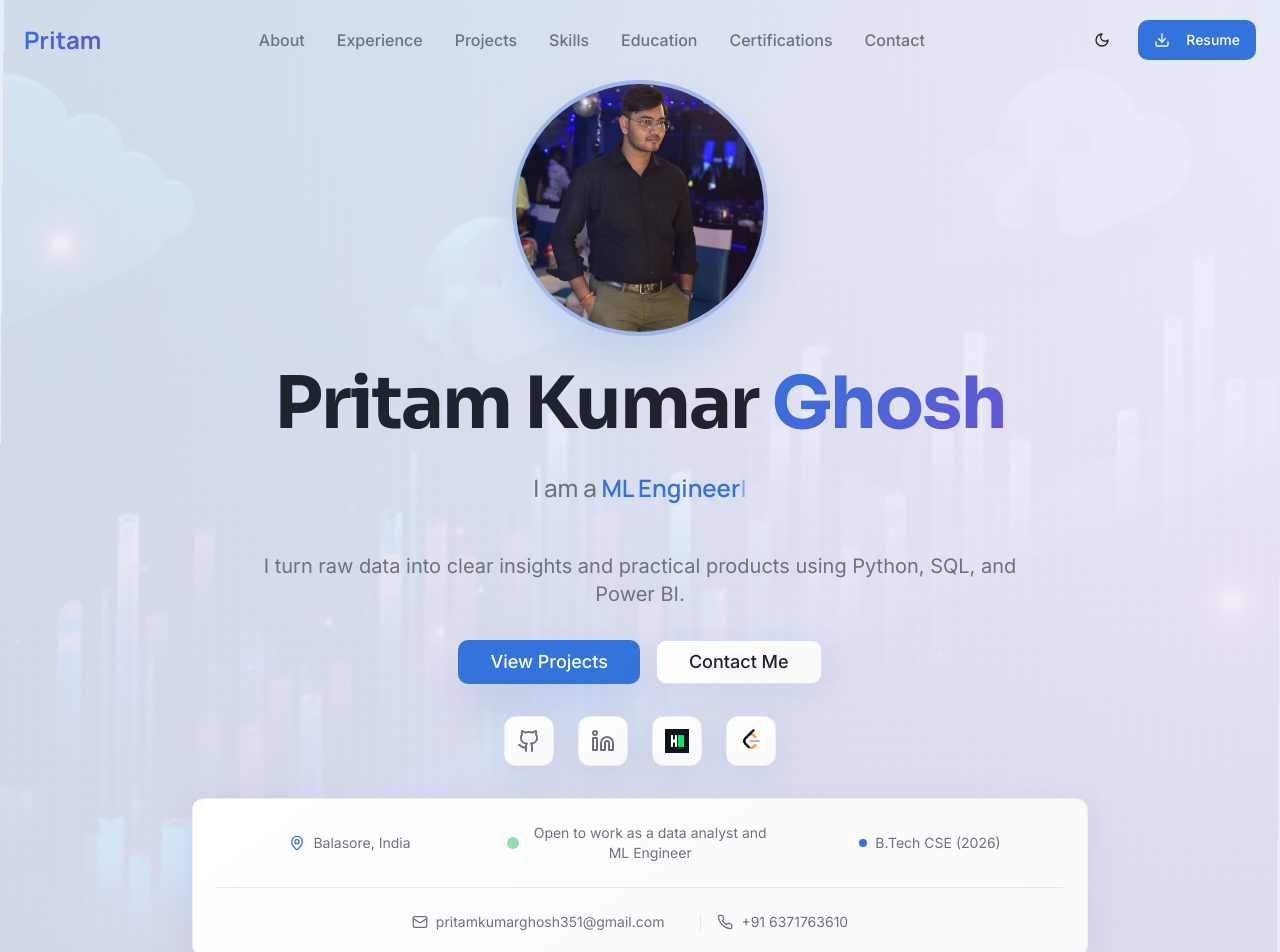
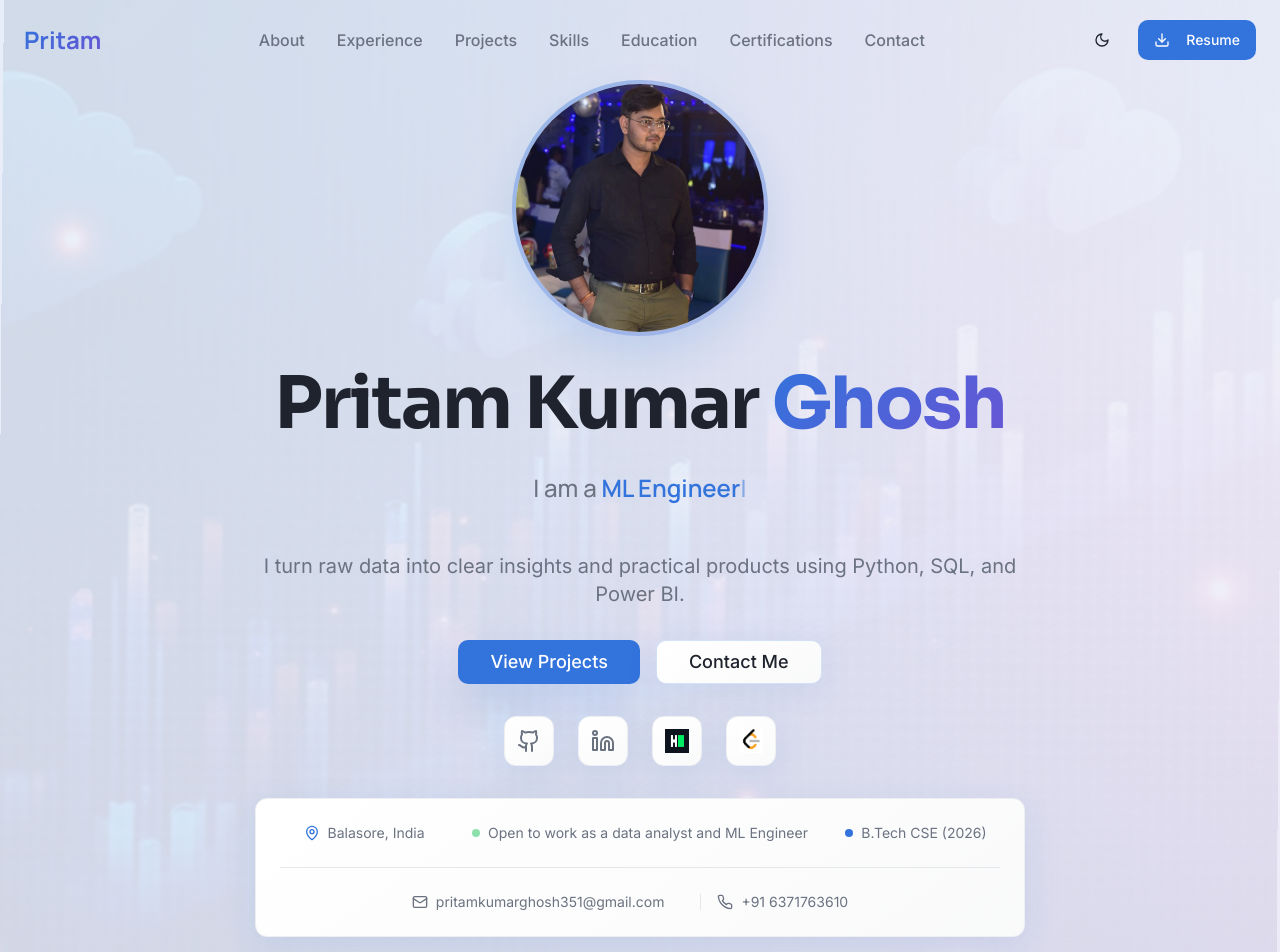
Before and after one commit to 6Pritam/portfolio, a React (Vite) app: page / in a window 1280 px wide. Shown: the top 952 px of the page. Built offline with nearby package versions, Linux system fonts and the light colour scheme.

Commit message:
Update Hero.tsx

```diff
--- a/src/components/Hero.tsx
+++ b/src/components/Hero.tsx
@@ -176,16 +176,16 @@ const Hero = () => {
 
           {/* Quick Facts */}
           <div className="glass-card max-w-4xl mx-auto p-6 mt-8 animate-slide-up">
-            <div className="grid grid-cols-1 md:grid-cols-3 gap-6 text-sm">
+            <div className="grid grid-cols-1 md:grid-cols-[1fr_2fr_1fr] gap-6 text-sm">
               <div className="flex items-center justify-center space-x-2 text-muted-foreground">
                 <MapPin className="h-4 w-4 text-primary" />
                 <span>Balasore, India</span>
               </div>
 
-              <div className="flex items-center justify-center space-x-2 text-muted-foreground">
-                <div className="w-4 h-3 bg-success rounded-full animate-pulse"></div>
-                <span>Open to work as a data analyst and ML Engineer</span>
-              </div>
+              <div className="flex items-center justify-center space-x-2 text-muted-foreground whitespace-nowrap">
+                <div className="w-2 h-2 bg-success rounded-full animate-pulse"></div>
+                  <span>Open to work as a data analyst and ML Engineer</span>
+                </div>
 
               <div className="flex items-center justify-center space-x-2 text-muted-foreground">
                 <div className="w-2 h-2 bg-primary rounded-full"></div>
```
